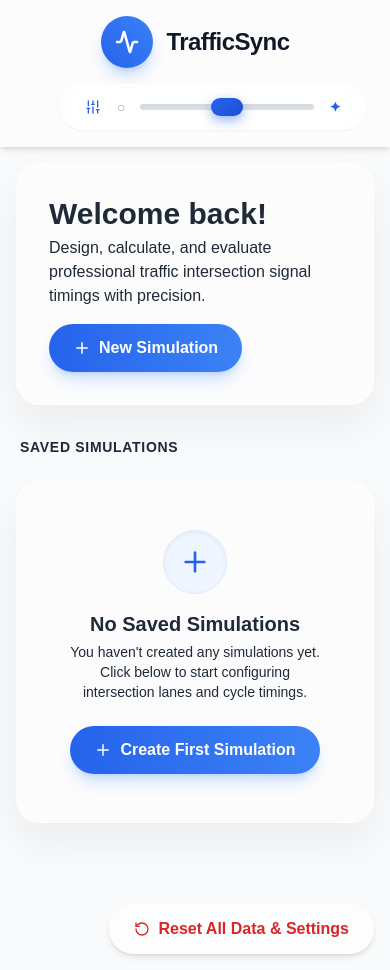
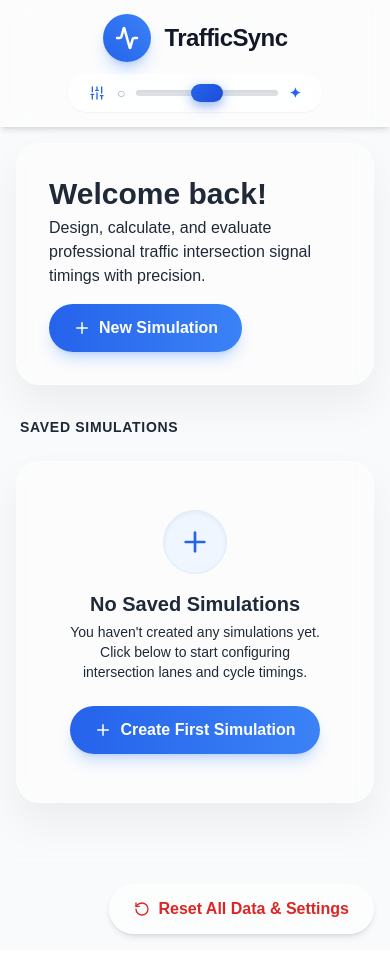
Before and after one commit to danlenoon/TrafficSync, a React (Vite) app in the folder client/: page / in a window 390 px wide. Built offline with nearby package versions, Linux system fonts and the light colour scheme.

Commit message:
feat(navbar): align logo and slider responsively with fixed sticky positioning

```diff
--- a/client/src/components/organisms/Navbar.jsx
+++ b/client/src/components/organisms/Navbar.jsx
@@ -8,7 +8,7 @@ export default function Navbar() {
 
   return (
     <header
-      className="border-b px-6 py-4 flex flex-col sm:flex-row items-center justify-between shrink-0 sticky top-0 z-50 transition-all shadow-md gap-4"
+      className="border-b px-4 sm:px-8 py-3.5 sm:py-4 flex flex-col md:flex-row items-center justify-between shrink-0 sticky top-0 z-50 transition-all shadow-md gap-3 md:gap-6"
       style={{
         fontFamily: 'Arial, sans-serif',
         backgroundColor: 'var(--card-bg)',
@@ -16,17 +16,20 @@ export default function Navbar() {
         borderColor: 'var(--glass-border)'
       }}
     >
-      <Link to="/" className="flex items-center gap-3.5 cursor-pointer group">
-        <div className="bg-gradient-to-tr from-blue-600 to-blue-500 text-white p-3.5 rounded-full group-hover:from-blue-700 group-hover:to-blue-600 transition-all shadow-lg shadow-blue-500/30 group-hover:scale-105">
-          <Activity size={24} strokeWidth={2.5} />
-        </div>
-        <span className="font-black text-2xl tracking-tight text-gray-900" style={{ fontFamily: 'Arial, sans-serif' }}>TrafficSync</span>
-      </Link>
+      {/* Brand logo: centered on mobile, left-aligned on md+ (tablets, laptops, desktops) */}
+      <div className="w-full md:w-auto flex justify-center md:justify-start items-center">
+        <Link to="/" className="flex items-center gap-3.5 cursor-pointer group">
+          <div className="bg-gradient-to-tr from-blue-600 to-blue-500 text-white p-3 sm:p-3.5 rounded-full group-hover:from-blue-700 group-hover:to-blue-600 transition-all shadow-lg shadow-blue-500/30 group-hover:scale-105">
+            <Activity size={24} strokeWidth={2.5} />
+          </div>
+          <span className="font-black text-2xl tracking-tight text-gray-900" style={{ fontFamily: 'Arial, sans-serif' }}>TrafficSync</span>
+        </Link>
+      </div>
 
-      {/* iOS Liquid Glass Custom Visual Slider positioned on top-right with wider spacing */}
-      <div className="flex items-center gap-6 ml-auto">
+      {/* iOS Liquid Glass Slider: centered on mobile, right-aligned on md+ (tablets, laptops, desktops) */}
+      <div className="w-full md:w-auto flex justify-center md:justify-end items-center md:ml-auto">
         <div
-          className="flex items-center gap-4 px-6 py-3 rounded-full border shadow-sm transition-all hover:shadow-md"
+          className="flex items-center gap-3 sm:gap-4 px-5 sm:px-6 py-2 sm:py-2.5 rounded-full border shadow-sm transition-all hover:shadow-md"
           style={{
             backgroundColor: 'var(--input-bg)',
             backdropFilter: 'blur(var(--glass-blur))',
@@ -34,7 +37,7 @@ export default function Navbar() {
           }}
         >
           <Sliders size={16} className="text-blue-600 shrink-0" />
-          <div className="flex items-center gap-3.5">
+          <div className="flex items-center gap-2.5 sm:gap-3.5">
             <span className="text-sm font-extrabold text-gray-400 select-none hover:text-gray-700 transition-colors">○</span>
             <input
               type="range"
@@ -43,7 +46,7 @@ export default function Navbar() {
               step="0.01"
               value={glassClarity}
               onChange={(e) => setGlassClarity(Number(e.target.value))}
-              className="w-44 sm:w-60 cursor-pointer h-2 bg-gray-200/80 rounded-full shadow-inner border border-white/90 transition-all"
+              className="w-36 xs:w-44 sm:w-60 cursor-pointer h-2 bg-gray-200/80 rounded-full shadow-inner border border-white/90 transition-all"
             />
             <span className="text-sm font-extrabold text-blue-600 select-none hover:text-blue-700 transition-colors">✦</span>
           </div>
```
